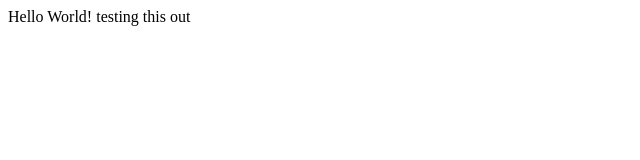
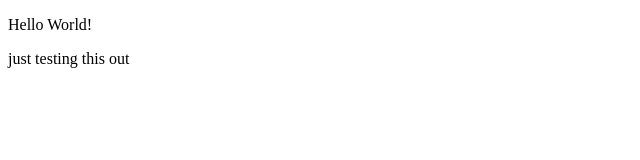
Before and after one commit to mcellison313/mcellison313.github.io, a plain HTML site: page index.html in a window 1280 px wide. Shown: the whole page, without its empty margins (0-640 px from the left). Drawn offline with Linux system fonts and the light colour scheme.

Commit message:
Update index.html

```diff
--- a/index.html
+++ b/index.html
@@ -6,7 +6,7 @@
         </title>
     </head>
     <body>
-        Hello World!
-        testing this out
+        <p>Hello World!</p>
+        <p>just testing this out</p>
     </body>
 </html>
```
